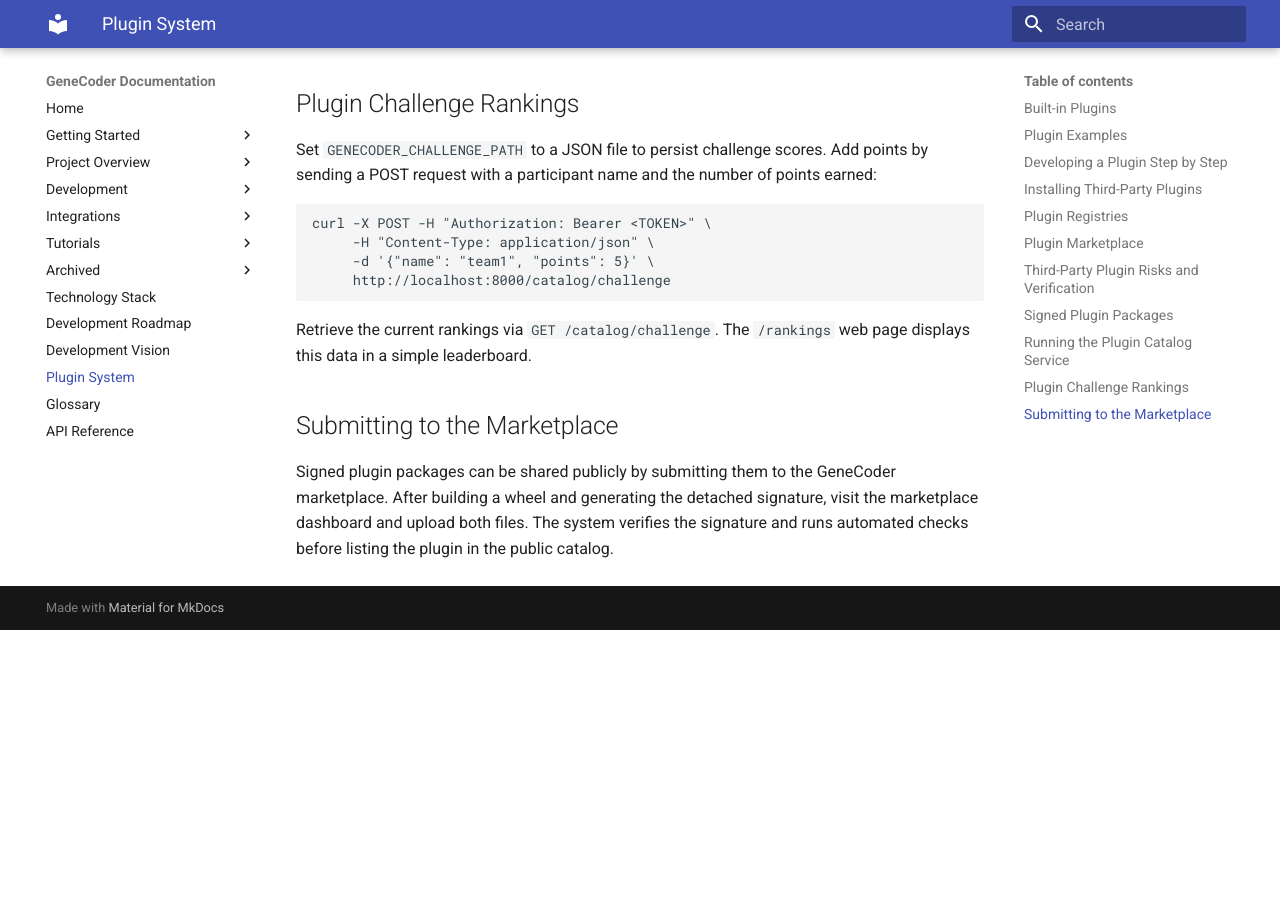
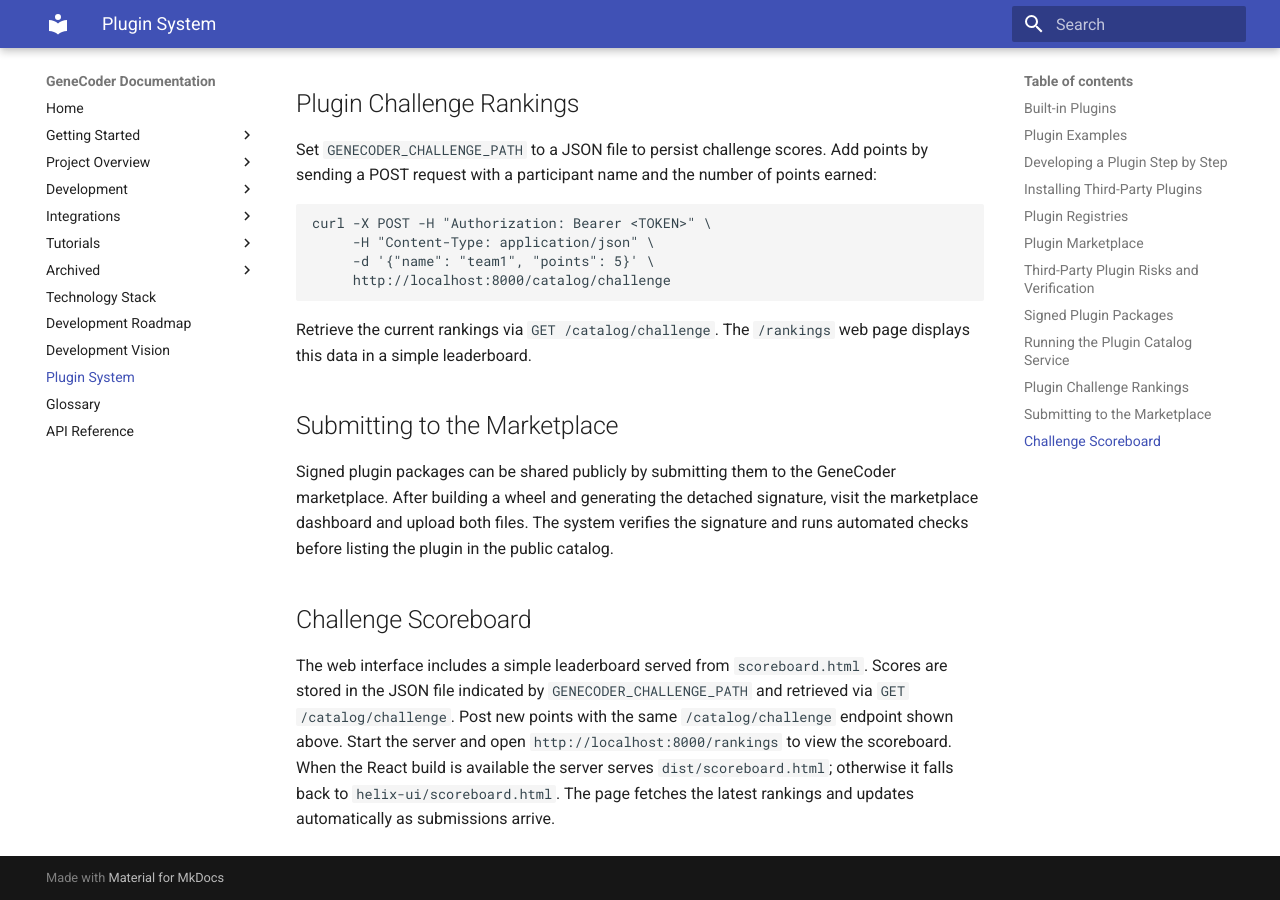
Before and after one commit to d0tTino/GeneCoder, an MkDocs documentation site: the page built from docs/plugins.md, in a window 1280 px wide and 900 px high, scrolled down 5381 px. Built offline with MkDocs 1.6.1 and Material for MkDocs 9.7.7, drawn with Linux system fonts in a browser that asks for light colours; before the commit the page ends 6011 px from its top, so only the background shows below that.

Commit message:
docs: document challenge scoreboard

```diff
--- a/docs/plugins.md
+++ b/docs/plugins.md
@@ -291,3 +291,14 @@
 ## Submitting to the Marketplace
 
 Signed plugin packages can be shared publicly by submitting them to the GeneCoder marketplace. After building a wheel and generating the detached signature, visit the marketplace dashboard and upload both files. The system verifies the signature and runs automated checks before listing the plugin in the public catalog.
+
+## Challenge Scoreboard
+
+The web interface includes a simple leaderboard served from ``scoreboard.html``.
+Scores are stored in the JSON file indicated by ``GENECODER_CHALLENGE_PATH`` and
+retrieved via ``GET /catalog/challenge``. Post new points with the same
+``/catalog/challenge`` endpoint shown above. Start the server and open
+``http://localhost:8000/rankings`` to view the scoreboard. When the React build
+is available the server serves ``dist/scoreboard.html``; otherwise it falls back
+to ``helix-ui/scoreboard.html``. The page fetches the latest rankings and
+updates automatically as submissions arrive.
```
Also changed, not shown: README.md (+4 -0 lines).
